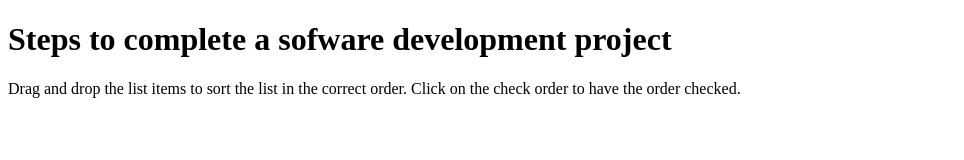
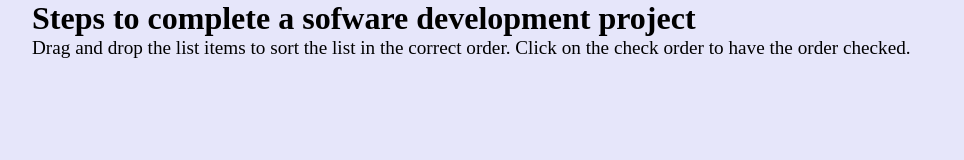
Before and after one commit to sbraende/draggable-list-workshop, a website built with Vite: page index.html in a window 1280 px wide. Shown: the whole page, without its empty margins (0-964 px from the left). Built offline with nearby package versions, Linux system fonts and the light colour scheme.

Commit message:
Apply basic styles

```diff
--- a/index.html
+++ b/index.html
@@ -14,7 +14,7 @@
       <h1 class="header__title">
         Steps to complete a sofware development project
       </h1>
-      <p>
+      <p class="header__description">
         Drag and drop the list items to sort the list in the correct order.
         Click on the check order to have the order checked.
       </p>
--- a/src/css/reset.css
+++ b/src/css/reset.css
@@ -0,0 +1,9 @@
+* {
+  margin: 0;
+  padding: 0;
+  box-sizing: border-box;
+}
+
+button {
+  cursor: pointer;
+}
--- a/src/css/style.css
+++ b/src/css/style.css
@@ -0,0 +1,32 @@
+body {
+  width: 100%;
+  height: 100vh;
+  background-color: var(--color-background-medium);
+}
+
+.header {
+  width: 100%;
+  padding: 0 var(--spacing-large);
+}
+
+.header__description {
+  font-size: var(--font-size-medium);
+}
+
+.main-container {
+  width: 100%;
+  height: 100%;
+  display: flex;
+  flex-direction: column;
+  justify-content: center;
+  align-items: center;
+  gap: var(--spacing-large);
+}
+
+.list {
+  width: 40%;
+  min-width: 380px;
+  display: flex;
+  flex-direction: column;
+  gap: var(--spacing-x-small);
+}
--- a/src/css/variables.css
+++ b/src/css/variables.css
@@ -0,0 +1,30 @@
+:root {
+  /* COLORS */
+  --color-background-light: #fcfafa;
+  --color-background-medium: #e6e6fa;
+  --color-background-dark: #003366;
+  --color-border: #003366;
+  --color-button-hover: #5f1854;
+  --color-text-dark: #003366;
+  --color-text-light: #f0f8ff;
+  --color-text-error: red;
+
+  /* SPACING */
+  --spacing-x-small: 0.25rem;
+  --spacing-small: 0.5rem;
+  --spacing-medium: 1rem;
+  --spacing-large: 2rem;
+  --spacing-x-large: 4rem;
+
+  /* FONT SIZE */
+  --font-size-small: 0.5rem;
+  --font-size-base: 1rem;
+  --font-size-medium: 1.2rem;
+  --font-size-large: 1.5rem;
+  --font-size-x-large: 2rem;
+
+  /* BORDER RADIUS */
+  --border-radius-small: 0.25rem;
+  --border-radius-medium: 0.5rem;
+  --border-radius-round: 50%;
+}
```
